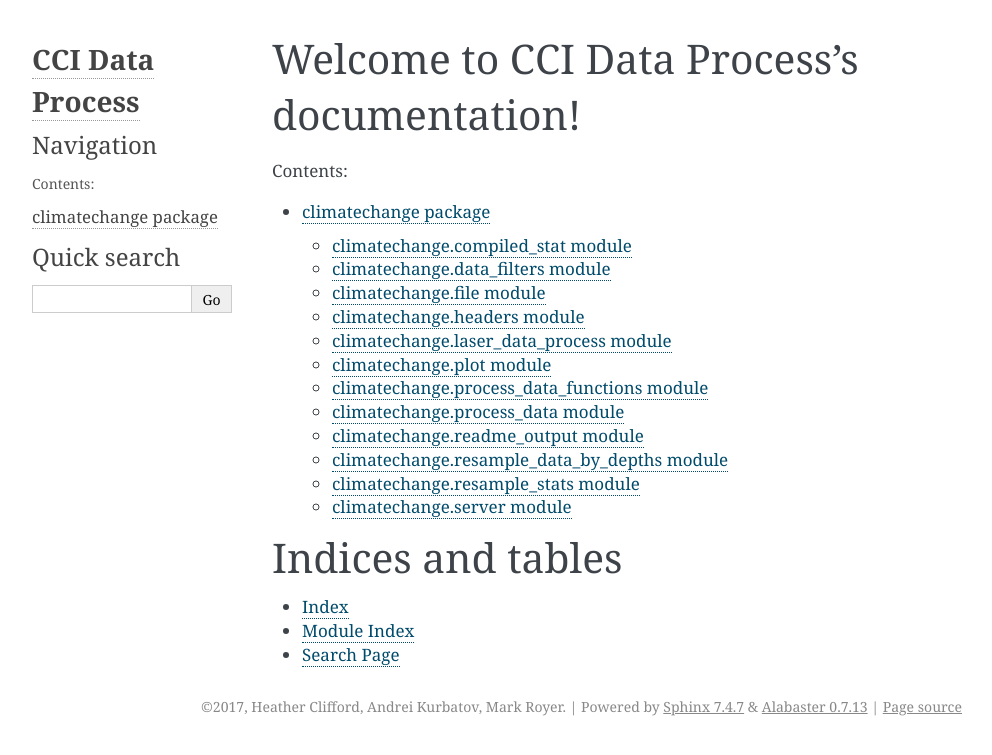
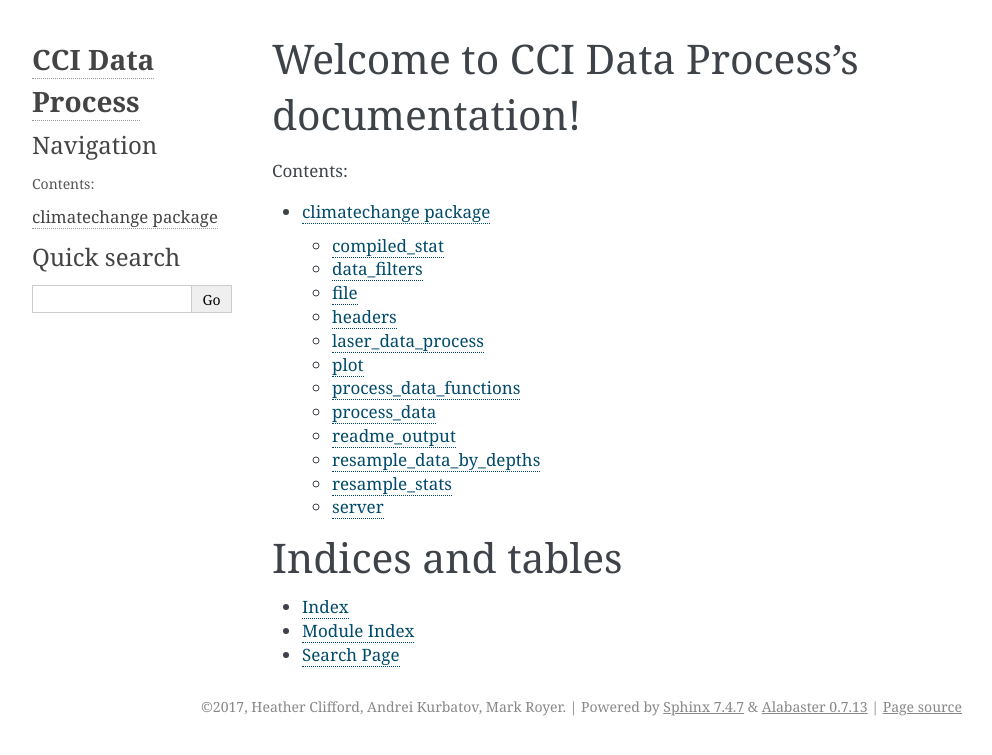
Before and after one commit to ClimateChangeInstitute/cci-data-process, a Sphinx documentation site: the page built from doc/index.rst, in a window 1280 px wide. Shown: the top 755 px of the page, without its empty margins (148-1140 px from the left). Built offline with Sphinx 7.4.7, drawn with Linux system fonts in a browser that asks for light colours.

```diff
--- a/doc/api.rst
+++ b/doc/api.rst
@@ -1,40 +1,40 @@
 climatechange package
 =====================
 
-climatechange\.compiled_stat module
------------------------------------
+compiled_stat
+-------------
 
 .. automodule:: climatechange.compiled_stat
     :members:
     :undoc-members:
     :show-inheritance:
 
-climatechange\.data_filters module
------------------------------------
+data_filters
+------------
 
 .. automodule:: climatechange.data_filters
     :members:
     :undoc-members:
     :show-inheritance:
 
-climatechange\.file module
---------------------------
+file
+----
 
 .. automodule:: climatechange.file
     :members:
     :undoc-members:
     :show-inheritance:
 
-climatechange\.headers module
------------------------------
+headers
+-------
 
 .. automodule:: climatechange.headers
     :members:
     :undoc-members:
     :show-inheritance:
 
-climatechange\.laser_data_process module
-----------------------------------------
+laser_data_process
+------------------
 
 .. automodule:: climatechange.laser_data_process
     :members:
@@ -42,16 +42,16 @@ climatechange\.laser_data_process module
     :show-inheritance:
 
 
-climatechange\.plot module
---------------------------
+plot
+----
 
 .. automodule:: climatechange.plot
     :members:
     :undoc-members:
     :show-inheritance:
 
-climatechange\.process_data_functions module
---------------------------------------------
+process_data_functions
+----------------------
 
 .. automodule:: climatechange.process_data_functions
     :members:
@@ -59,24 +59,24 @@ climatechange\.process_data_functions module
     :show-inheritance:
 
 
-climatechange\.process_data module
-----------------------------------
+process_data
+------------
 
 .. automodule:: climatechange.process_data
     :members:
     :undoc-members:
     :show-inheritance:
 
-climatechange\.readme_output module
------------------------------------
+readme_output
+-------------
 
 .. automodule:: climatechange.readme_output
     :members:
     :undoc-members:
     :show-inheritance:
 
-climatechange\.resample_data_by_depths module
----------------------------------------------
+resample_data_by_depths
+-----------------------
 
 .. automodule:: climatechange.resample_data_by_depths
     :members:
@@ -85,16 +85,16 @@ climatechange\.resample_data_by_depths module
 
 
 
-climatechange\.resample\_stats module
--------------------------------------
+resample_stats
+---------------
 
 .. automodule:: climatechange.resample_stats
     :members:
     :undoc-members:
     :show-inheritance:
 
-climatechange\.server module
-----------------------------
+server
+------
 
 .. automodule:: climatechange.server
     :members:
--- a/doc/conf.py
+++ b/doc/conf.py
@@ -32,9 +32,11 @@ sys.path.insert(0, os.path.abspath('../src'))
 # extensions coming with Sphinx (named 'sphinx.ext.*') or your custom
 # ones.
 extensions = ['sphinx.ext.autodoc',
-    'sphinx.ext.doctest',
-    'sphinx.ext.mathjax',
-    'sphinx.ext.viewcode']
+              'sphinx.ext.doctest',
+              'sphinx.ext.mathjax',
+              'sphinx.ext.viewcode',
+              'sphinx.ext.autodoc',
+              'sphinx_autodoc_typehints']
 
 # Add any paths that contain templates here, relative to this directory.
 templates_path = ['_templates']
```
